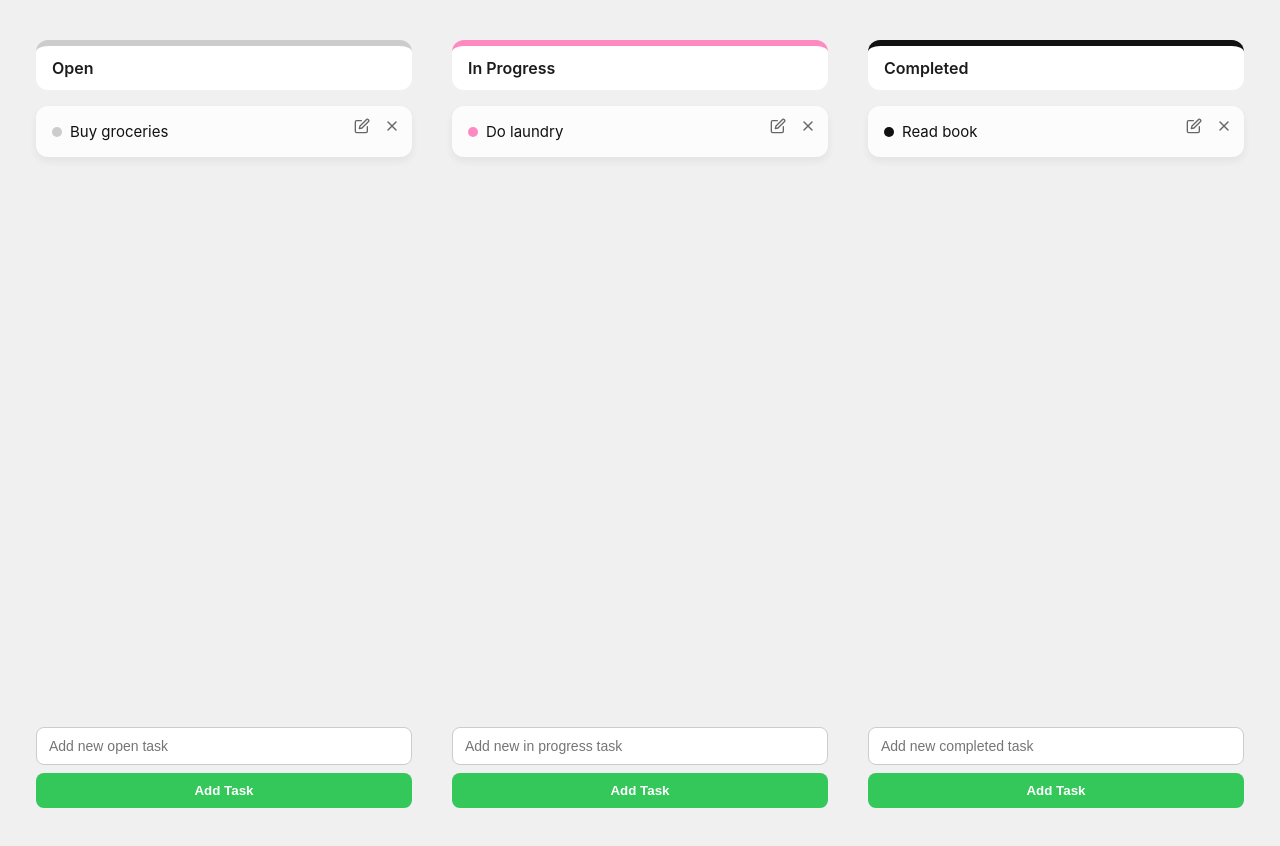
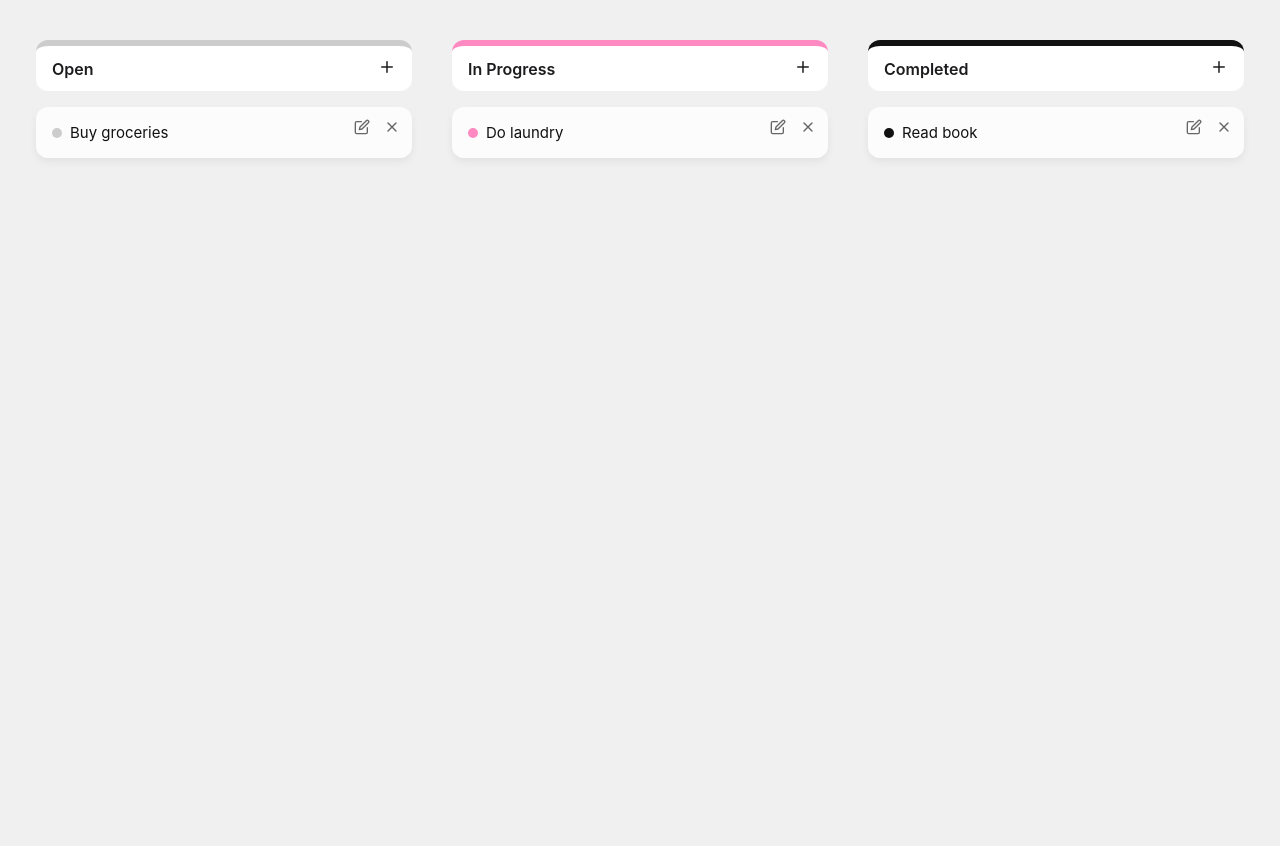
Before and after one commit to flaviaolivera/todo-frontend, a React (Create React App) app: page / in a window 1280 px wide. Built offline with nearby package versions, Linux system fonts and the light colour scheme.

Commit message:
refactor: move add task button to column header

```diff
--- a/src/components/Column.jsx
+++ b/src/components/Column.jsx
@@ -1,24 +1,23 @@
-import React, { useState } from 'react';
 import TaskCard from './TaskCard';
+import { FiPlus } from 'react-icons/fi';
 
 export default function Column({ status, tasks, onAddTask, onEditTask, onDeleteTask }) {
-  const [newTitle, setNewTitle] = useState('');
-
   const handleAdd = () => {
-    if (newTitle.trim() === '') return;
-    onAddTask({ title: newTitle.trim(), status });
-    setNewTitle('');
+    const title = prompt(`Add new ${status.replace('_', ' ')} task`);
+    if (title && title.trim() !== '') {
+      onAddTask({ title: title.trim(), status });
+    }
   };
 
   const getHeaderColor = (status) => {
     switch (status) {
       case 'in_progress':
-        return '#ff8ac1'; // rosa
+        return '#ff8ac1';
       case 'completed':
-        return '#111'; // negro
+        return '#111';
       case 'open':
       default:
-        return '#ccc'; // gris
+        return '#ccc';
     }
   };
 
@@ -33,13 +32,15 @@ export default function Column({ status, tasks, onAddTask, onEditTask, onDeleteT
       maxHeight: '100%',
       backgroundColor: 'transparent',
     }}>
-
       <div style={{
         backgroundColor: '#fff',
         borderTop: `6px solid ${getHeaderColor(status)}`,
         borderRadius: '12px',
         padding: '12px 16px',
         marginBottom: '16px',
+        display: 'flex',
+        justifyContent: 'space-between',
+        alignItems: 'center',
       }}>
         <h3 style={{
           textTransform: 'capitalize',
@@ -50,6 +51,19 @@ export default function Column({ status, tasks, onAddTask, onEditTask, onDeleteT
         }}>
           {status.replace('_', ' ')}
         </h3>
+        <button
+          onClick={handleAdd}
+          style={{
+            background: 'none',
+            border: 'none',
+            padding: 0,
+            cursor: 'pointer',
+            color: '#1c1c1e',
+          }}
+          aria-label="Add Task"
+        >
+          <FiPlus size={18} />
+        </button>
       </div>
 
       <div style={{ flexGrow: 1 }}>
@@ -67,41 +81,6 @@ export default function Column({ status, tasks, onAddTask, onEditTask, onDeleteT
           />
         ))}
       </div>
-
-      {/* Input + botón */}
-      <div style={{ marginTop: '16px' }}>
-        <input
-          type="text"
-          placeholder={`Add new ${status.replace('_', ' ')} task`}
-          value={newTitle}
-          onChange={e => setNewTitle(e.target.value)}
-          style={{
-            width: '100%',
-            padding: '10px 12px',
-            borderRadius: '8px',
-            border: '1px solid #ccc',
-            marginBottom: '8px',
-            fontSize: '14px',
-            outline: 'none',
-            boxSizing: 'border-box'
-          }}
-        />
-        <button
-          onClick={handleAdd}
-          style={{
-            width: '100%',
-            padding: '10px',
-            borderRadius: '8px',
-            backgroundColor: '#34c759',
-            color: '#fff',
-            border: 'none',
-            fontWeight: '600',
-            cursor: 'pointer',
-          }}
-        >
-          Add Task
-        </button>
-      </div>
     </div>
   );
 }
```
Lines whose indentation alone changed are shown as unchanged.
